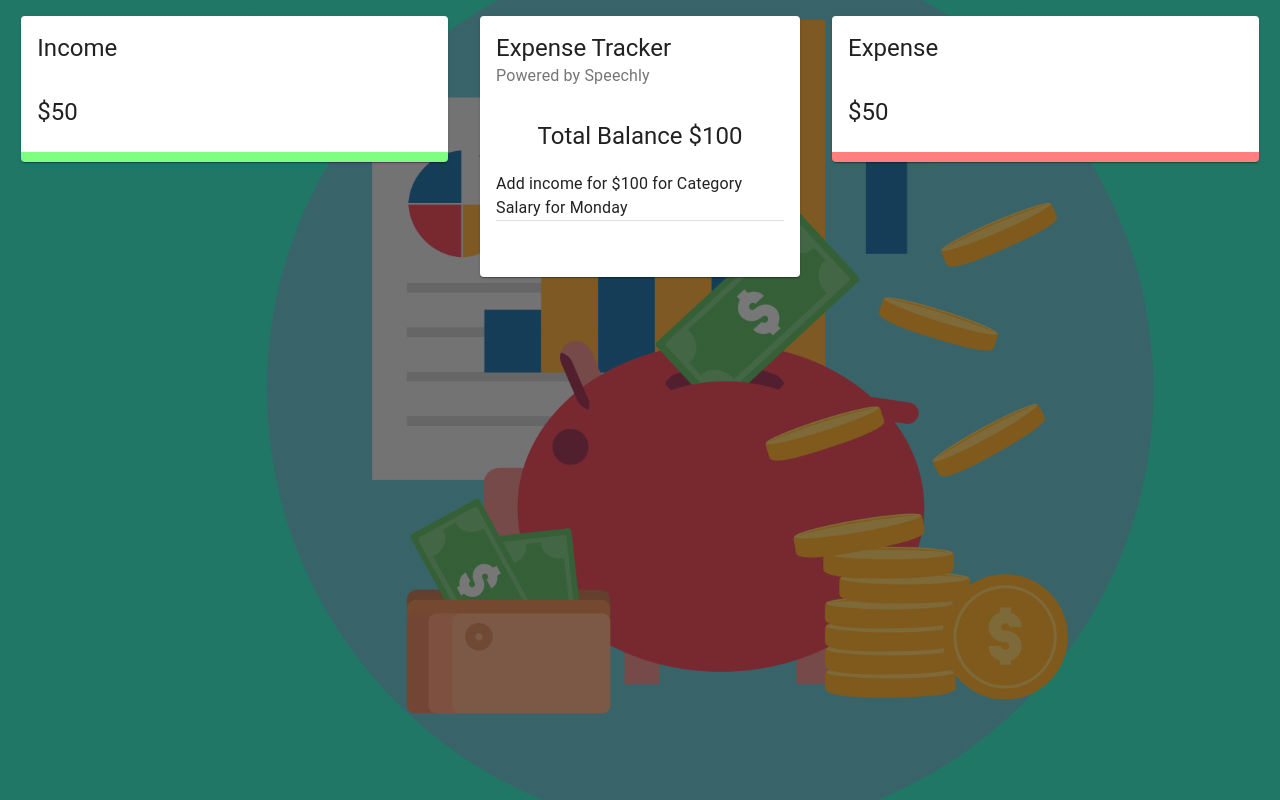
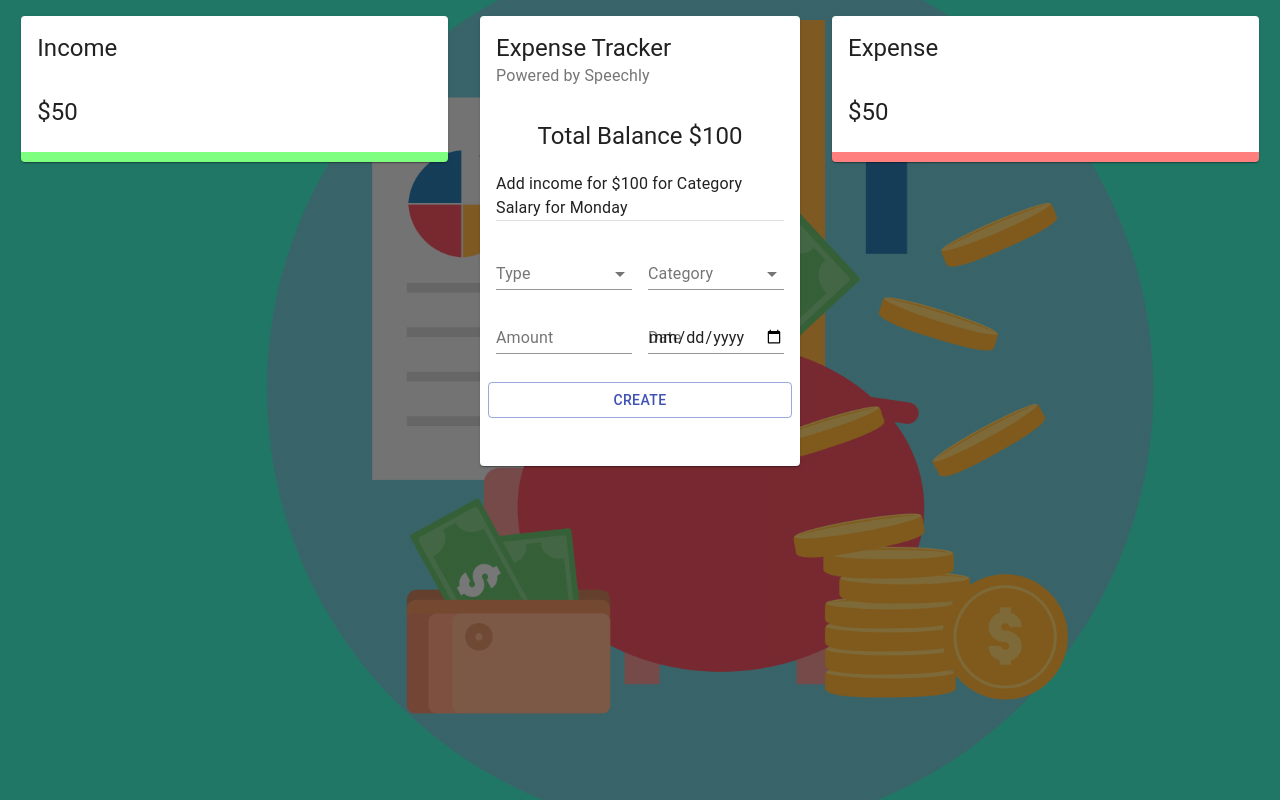
Before and after one commit to prakshh/voice_powered_expense_budget_tracker, a React (Create React App) app: page / in a window 1280 px wide. Built offline with nearby package versions, Linux system fonts and the light colour scheme.

Commit message:
type, category, amount, date

```diff
--- /dev/null
+++ b/src/components/Main/Form/Form.jsx
@@ -0,0 +1,47 @@
+import React from 'react';
+import { TextField, Typography, Grid, Button, FormControl, InputLabel, Select, MenuItem } from '@material-ui/core';
+
+import useStyles from './styles';
+
+const Form = () => {
+    const classes = useStyles();
+
+    return (
+        <Grid container spacing={2}>
+            <Grid item xs={12}>
+                <Typography align="center" variant="subtitle2" gutterBottom>
+
+                </Typography>
+            </Grid>
+            <Grid item xs={6}>
+                <FormControl fullWidth>
+                    <InputLabel>Type</InputLabel>
+                    <Select>
+                        <MenuItem value="Income">Income</MenuItem>
+                        <MenuItem value="Expense">Expense</MenuItem>
+                    </Select>
+                </FormControl>
+            </Grid>
+            <Grid item xs={6}>
+                <FormControl fullWidth>
+                    <InputLabel>Category</InputLabel>
+                    <Select>
+                        <MenuItem value="business">Business</MenuItem>
+                        <MenuItem value="salary">Salary</MenuItem>
+                    </Select>
+                </FormControl>
+            </Grid>
+            <Grid item xs={6}>
+                <TextField type="number" label="Amount" fullWidth />
+            </Grid>
+            <Grid item xs={6}>
+                <TextField type="date" label="Date" fullWidth />
+            </Grid>
+
+            <Button className={classes.button} variant="outlined" color="primary" fullWidth>Create</Button>
+
+        </Grid>
+    )
+}
+
+export default Form
--- /dev/null
+++ b/src/components/Main/Form/styles.js
@@ -0,0 +1,12 @@
+import { makeStyles } from '@material-ui/core/styles';
+
+export default makeStyles(() => ({
+  radioGroup: {
+    display: 'flex',
+    justifyContent: 'center',
+    marginBottom: '-10px',
+  },
+  button: {
+    marginTop: '20px',
+  },
+}));
--- a/src/components/Main/Main.jsx
+++ b/src/components/Main/Main.jsx
@@ -2,6 +2,7 @@
 import { Card, CardHeader, CardContent, Typography, Grid, Divider } from '@material-ui/core';
 
 import useStyles from './styles';
+import Form from './Form/Form';
 
 const Main = () => {
     const classes = useStyles();
@@ -16,7 +17,7 @@
                         Add income for $100 for Category Salary for Monday
                     </Typography>
                     <Divider />
-                    {/* <Form /> */}
+                    <Form />
                 </CardContent>
                 <CardContent className={classes.CardContent}>
                     <Grid container spacing={2}>
```
